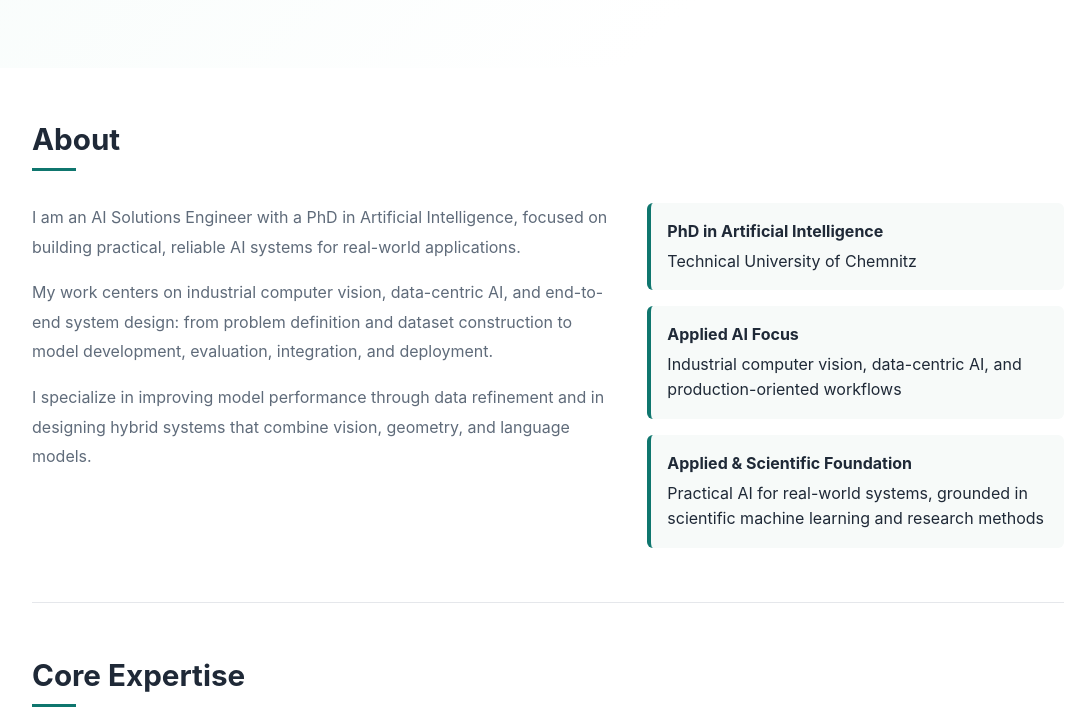
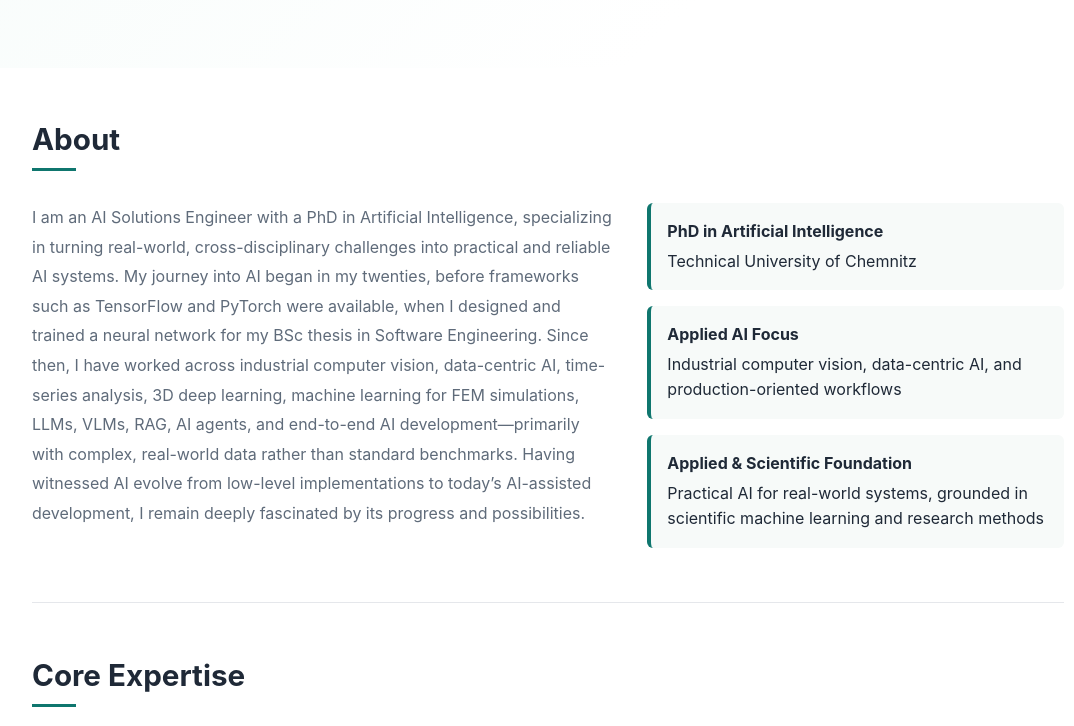
Before and after one commit to hex41434/hex41434.github.io, a plain HTML site: page index.html in a window 1280 px wide. Shown: the part 572-1298 px from the top of the page, without its empty margins (92-1166 px from the left). Drawn offline with Linux system fonts and the light colour scheme.

Commit message:
update website profile

```diff
--- a/index.html
+++ b/index.html
@@ -553,16 +553,14 @@
             <div class="about-grid">
                 <div class="about-text">
                     <p>
-                        I am an AI Solutions Engineer with a PhD in Artificial Intelligence, focused on building practical,
-                        reliable AI systems for real-world applications.
-                    </p>
-                    <p>
-                        My work centers on industrial computer vision, data-centric AI, and end-to-end system design: from
-                        problem definition and dataset construction to model development, evaluation, integration, and deployment.
-                    </p>
-                    <p>
-                        I specialize in improving model performance through data refinement and in designing hybrid systems that
-                        combine vision, geometry, and language models.
+                        I am an AI Solutions Engineer with a PhD in Artificial Intelligence, specializing in turning real-world,
+                        cross-disciplinary challenges into practical and reliable AI systems. My journey into AI began in my
+                        twenties, before frameworks such as TensorFlow and PyTorch were available, when I designed and trained a
+                        neural network for my BSc thesis in Software Engineering. Since then, I have worked across industrial
+                        computer vision, data-centric AI, time-series analysis, 3D deep learning, machine learning for FEM
+                        simulations, LLMs, VLMs, RAG, AI agents, and end-to-end AI development—primarily with complex, real-world
+                        data rather than standard benchmarks. Having witnessed AI evolve from low-level implementations to today’s
+                        AI-assisted development, I remain deeply fascinated by its progress and possibilities.
                     </p>
                 </div>
                 <div class="highlight-list">
```
